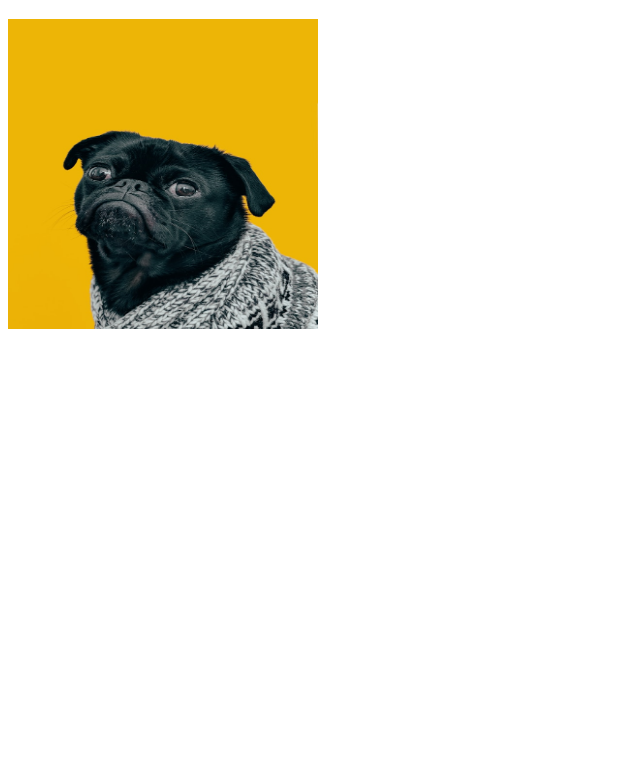
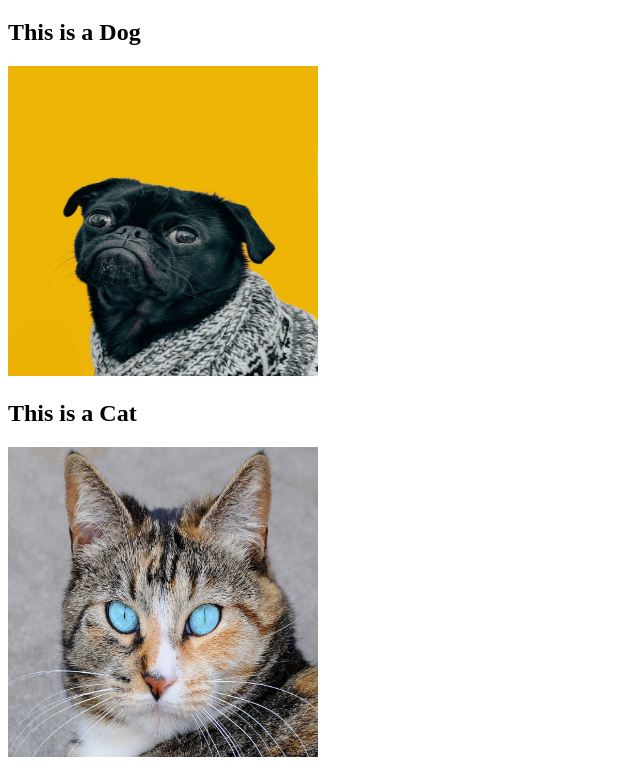
Before and after one commit to Fired0g/001-Hello-World, a plain HTML site: page odin-links-and-images/pages/about.html in a window 1280 px wide. Shown: the part 61-830 px from the top of the page, without its empty margins (0-640 px from the left). Before the commit the page ends 800 px from the top, so only its background shows below. Drawn offline with Linux system fonts and the light colour scheme.

Commit message:
added image to index.html
Added cat.jpg to /odin-links-and-images/images, added said image to about.html

```diff
--- a/odin-links-and-images/pages/about.html
+++ b/odin-links-and-images/pages/about.html
@@ -7,8 +7,10 @@
 
   <body>
     <h1>About Page</h1>
+    <h2>This is a Dog</h2>
+    <img src="../images/dog.jpg" alt = "a dog" height="310" width="310">
+    <h2>This is a Cat</h2>
+    <img src="../images/cat.jpeg" alt = "a cat" height="310" width="310">
   </body>
 
-  <img src="../images/dog.jpg" alt = "a dog" height="310" width="310">
-
 </html>
```
Also changed, not shown: odin-links-and-images/images/cat.jpeg (added).
